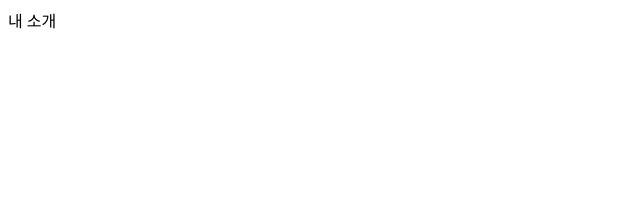
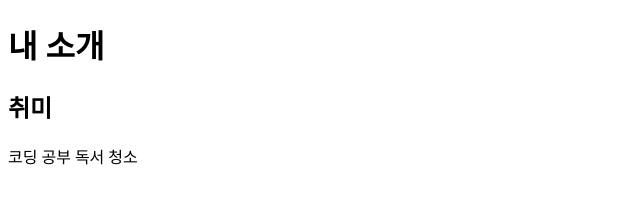
Before and after one commit to wanghyunjooooo/2023-WSM-103, a plain HTML site: page index.html in a window 1280 px wide. Shown: the whole page, without its empty margins (0-640 px from the left). Drawn offline with Linux system fonts and the light colour scheme.

Commit message:
제목(Heading)

```diff
--- a/index.html
+++ b/index.html
@@ -12,6 +12,13 @@
 
 <!-- 실제 홈페이지 내용이 들어가는 태그 -->
 <body>
-    내 소개
+    <!--주제,제목을 나타냄(Heading)-->
+    <!-- h1~h6까지 있으면 숫자가 클수로 글자의 크기는 작아진다 -->
+    <h1>내 소개</h1>
+    <h2>취미</h2>
+    코딩
+    공부
+    독서
+    청소
 </body>
 </html>
```
